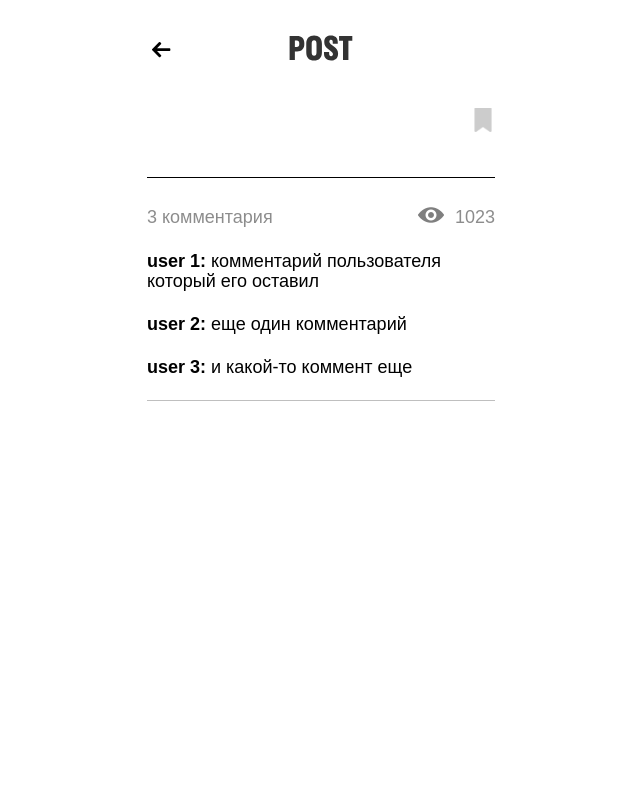
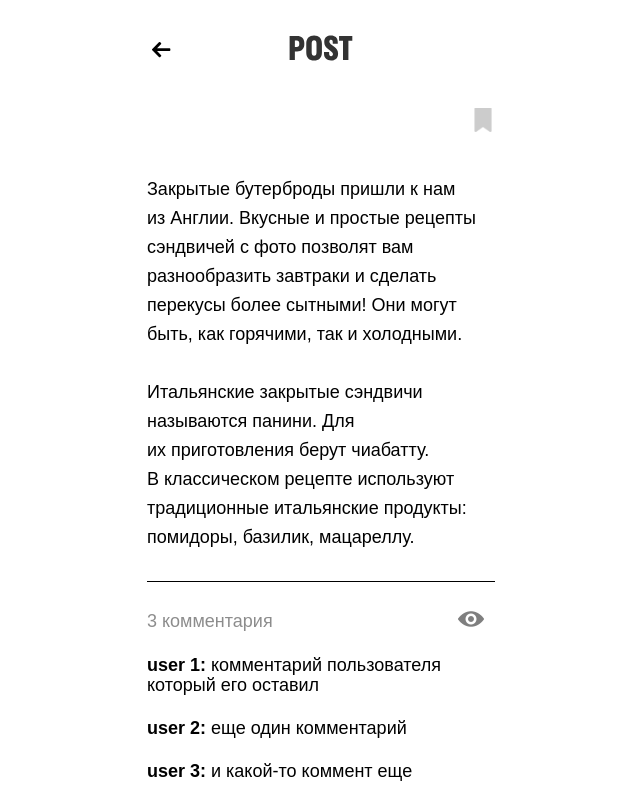
Before and after one commit to gooh123/coure2, a Flask app: template templates/post.html in a window 1280 px wide. Shown: the top 792 px of the page, without its empty margins (319-959 px from the left). Before the commit the page ends 401 px from the top, so only its background shows below. Run offline with Flask 2, Linux system fonts and the light colour scheme; the template is opened without the code that fills it, so the values that code supplies are empty.

Commit message:
Update post.html

```diff
--- a/templates/post.html
+++ b/templates/post.html
@@ -5,7 +5,7 @@
   <meta charset="UTF-8">
   <meta name="viewport" content="width=device-width, initial-scale=1.0">
   <title>post</title>
-  <link href="css/styles.min.css" rel="stylesheet">
+  <link href="/static/css/styles.min.css" rel="stylesheet">
 </head>
 
 <body>
@@ -34,25 +34,25 @@
             <span class="item__username">{{ post.poster_name }}</span>
           </a>
           <button type="button" class="item__bookmark-btn">
-            <img src="img/bookmark.png" alt="" class="item__bookmark-icon" width="24">
+            <img src="/static/img/bookmark.png" alt="" class="item__bookmark-icon" width="24">
           </button>
         </div>
-        <a href="" class="item__post-link">
+        <a href="{{ url_for('main_blueprint.post_info', pk=post.pk ) }}" class="item__post-link">
           <img src="{{ post.pic }}" alt="" width="348" class="item__post-img">
         </a>
         <div class="item__descr">
           <p class="item__text">
-            {{ post.content }}
+            Закрытые бутерброды пришли к&nbsp;нам из&nbsp;Англии. Вкусные и&nbsp;простые рецепты сэндвичей с&nbsp;фото позволят вам разнообразить завтраки и&nbsp;сделать перекусы более сытными! Они могут быть, как горячими, так и&nbsp;холодными.
           </p>
           <p class="item__text">
-            {{ post.content }}</p>
+            Итальянские закрытые сэндвичи называются панини. Для их&nbsp;приготовления берут чиабатту. В&nbsp;классическом рецепте используют традиционные итальянские продукты: помидоры, базилик, мацареллу.</p>
         </div>
         <div class="item__bottom">
           <div class="item__post-info">
             <p class="item__comments-counter">3 комментария</p>
             <div class="item__counter">
-              <img src="img/eye.png" alt="" class="item__counter-icon" width="26">
-              <span class="item__counter-text">1023</span>
+              <img src="/static/img/eye.png" alt="" class="item__counter-icon" width="26">
+              <span class="item__counter-text">{{ post.views_count }}</span>
             </div>
           </div>
           <div class="item__comments">
```
